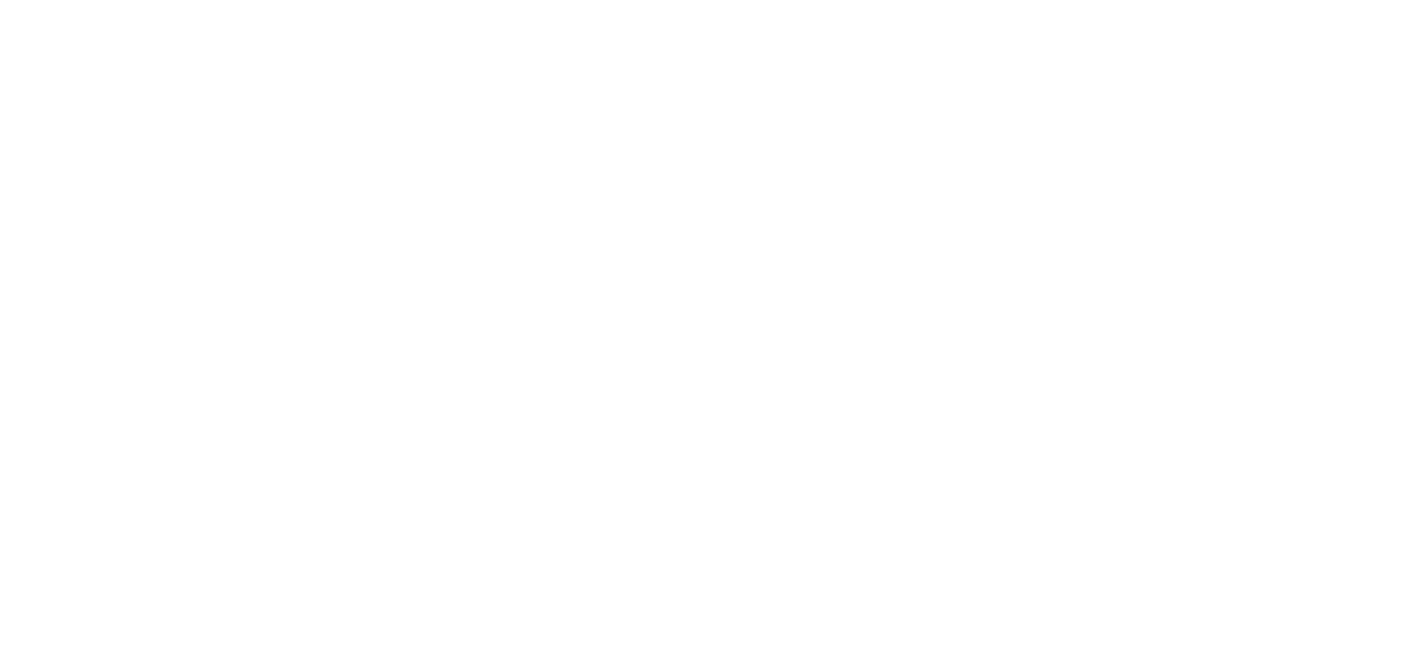
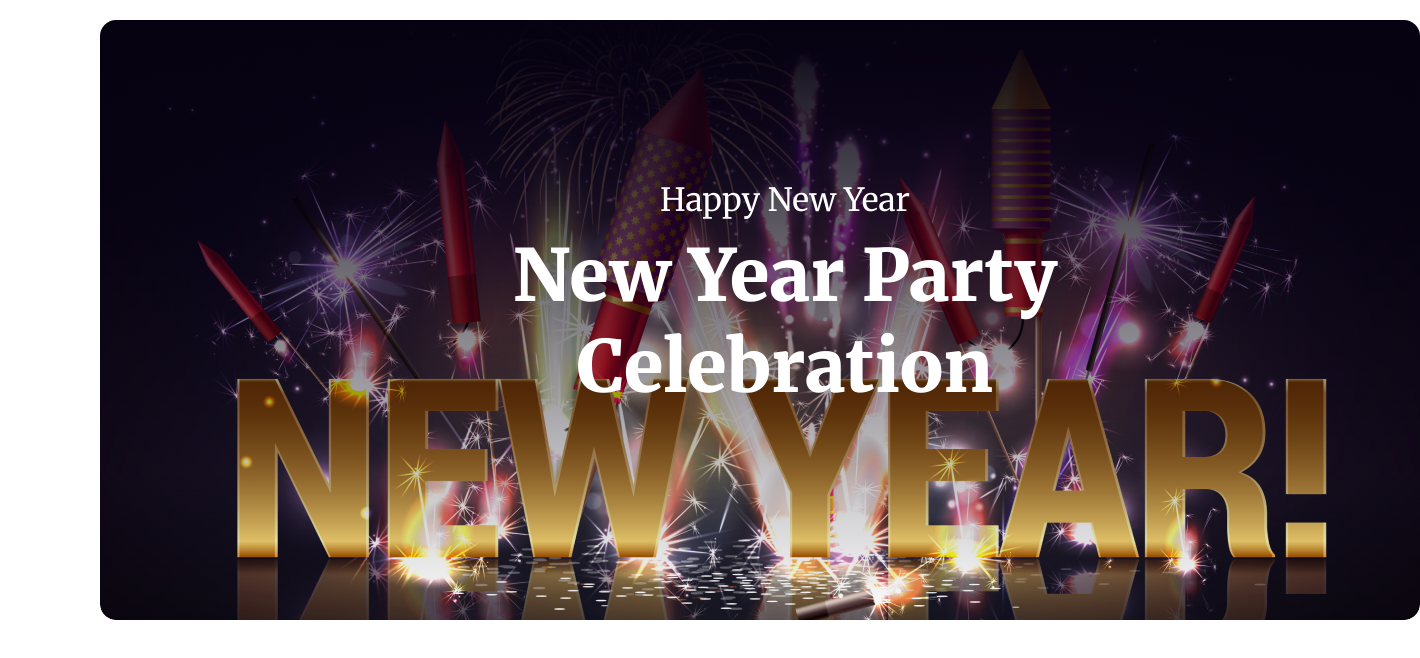
Before and after one commit to Sumonroy360/first-assignment, a plain HTML site: page index.html in a window 1280 px wide. Shown: the whole page, 1420 px wide, since content can reach past the window. Drawn offline with Linux system fonts and the light colour scheme.

Commit message:
header section added done

```diff
--- a/css style/style.css
+++ b/css style/style.css
@@ -0,0 +1,33 @@
+* {
+     margin: 0px;
+     margin-top: 10px;
+     margin-left: 25px;
+     font-family: "Merriweather", serif;
+
+}
+
+/* header related style */
+
+.header-container {
+     border-radius: 16px;
+     background: linear-gradient(180deg, #070211 0%, rgba(7, 2, 17, 0.00) 100%), url('../images/Banner\ Image.png');
+     background-repeat: no-repeat;
+     width: 1320px;
+     height: 600px;
+}
+
+.header-text {
+     color: #FFF;
+     text-align: center;
+     padding:150px 344px 117px 344px;
+}
+
+.header-title-1 {
+     font-size: 32px;
+     font-weight: 400;
+}
+
+.header-title-2 {
+     font-size: 72px;
+     font-weight: 900;
+}
--- a/index.html
+++ b/index.html
@@ -1,13 +1,25 @@
 <!DOCTYPE html>
 <html lang="en">
+
 <head>
      <meta charset="UTF-8">
      <meta name="viewport" content="width=device-width, initial-scale=1.0">
      <title>Assignment-1</title>
+     <link rel="preconnect" href="https://fonts.googleapis.com">
+     <link rel="preconnect" href="https://fonts.gstatic.com" crossorigin>
+     <link href="https://fonts.googleapis.com/css2?family=Merriweather:ital,wght@0,300;0,400;0,700;0,900;1,300;1,400;1,700;1,900&family=Open+Sans:ital,wght@0,300..800;1,300..800&family=Work+Sans:ital,wght@0,100..900;1,100..900&display=swap"
+          rel="stylesheet">
      <link rel="stylesheet" href="css style/style.css">
 </head>
+
 <body>
      <header>
+          <div class="header-container">
+               <div class="header-text">
+                    <h3 class="header-title-1"> Happy New Year </h3>
+                    <h2 class="header-title-2"> New Year Party Celebration </h2>
+               </div>
+          </div>
 
      </header>
      <main>
@@ -17,4 +29,5 @@
 
      </footer>
 </body>
+
 </html>
```
